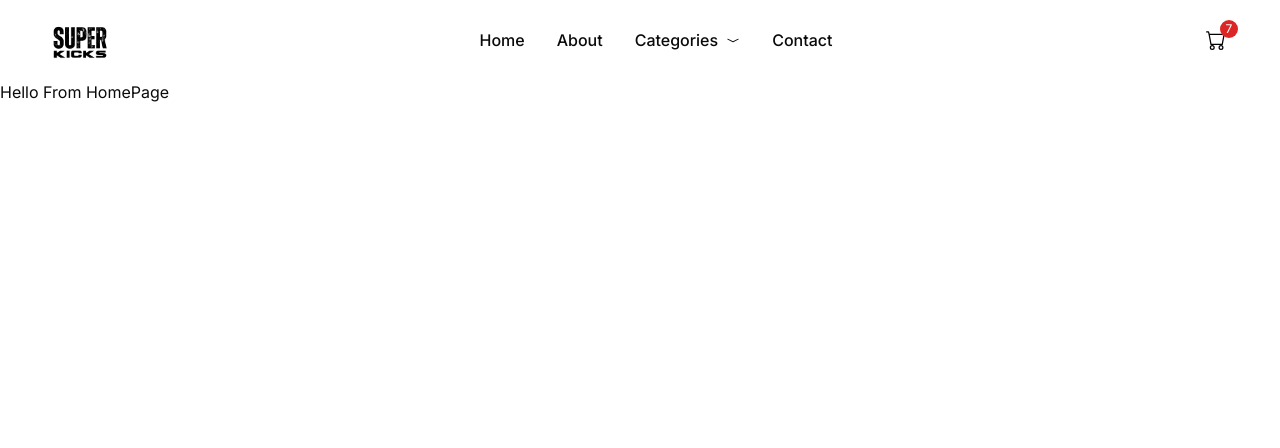
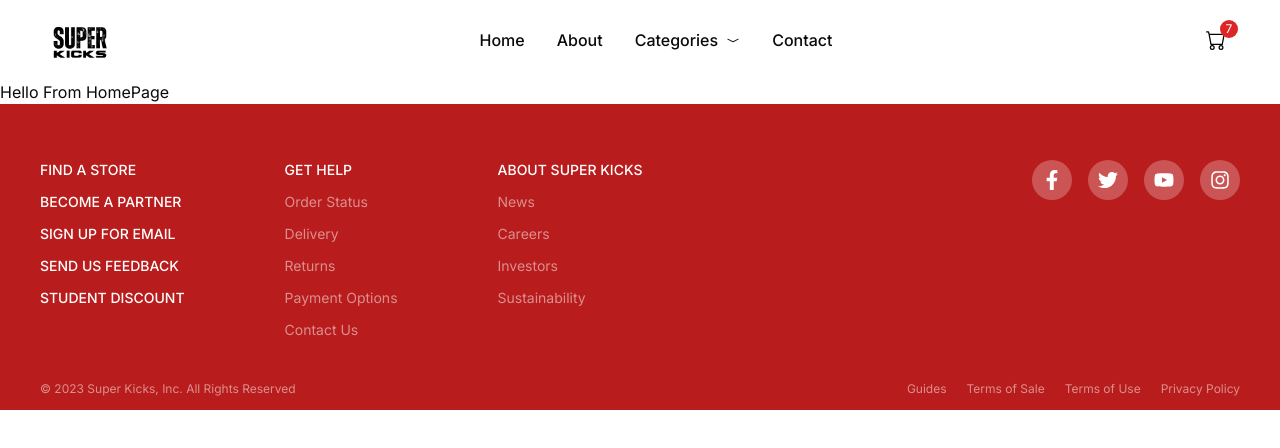
Before and after one commit to razakhan05/ecommerce-store, a Next.js app: page / in a window 1280 px wide. Shown: the top 448 px of the page. Built offline with nearby package versions, Linux system fonts and the light colour scheme.

Commit message:
Added Static Footer

```diff
--- a/app/layout.js
+++ b/app/layout.js
@@ -1,6 +1,7 @@
 import { Inter } from "next/font/google";
 import "./globals.css";
 import Navbar from "@/components/Navbar";
+import Footer from "@/components/Footer";
 
 const inter = Inter({ subsets: ["latin"] });
 
@@ -15,6 +16,7 @@
       <body className={inter.className}>
         <Navbar />
         {children}
+        <Footer />
       </body>
     </html>
   );
--- /dev/null
+++ b/components/Footer.jsx
@@ -0,0 +1,118 @@
+"use client";
+import Wrapper from "./Wrapper";
+import { FaFacebookF, FaTwitter, FaYoutube, FaInstagram } from "react-icons/fa";
+
+const Footer = () => {
+  // Component for individual menu items
+  const MenuItem = ({ title, items }) => (
+    <div className="flex flex-col gap-3">
+      {/* Title for the menu category */}
+      <div className="font-oswald font-medium uppercase text-sm">{title}</div>
+
+      {/* Displaying each item within the menu category */}
+      {items.map((item, index) => (
+        <div
+          key={index}
+          className="text-sm text-white/[0.5] hover:text-white cursor-pointer"
+        >
+          {item}
+        </div>
+      ))}
+    </div>
+  );
+
+  // Array containing social icons with their respective links
+  const renderSocialIcons = [
+    { icon: <FaFacebookF size={20} />, link: "https://facebook.com" },
+    { icon: <FaTwitter size={20} />, link: "https://twitter.com" },
+    { icon: <FaYoutube size={20} />, link: "https://youtube.com" },
+    { icon: <FaInstagram size={20} />, link: "https://instagram.com" },
+  ];
+
+  return (
+    <footer className="bg-red-700 text-white pt-14 pb-3">
+      {/* Wrapper for organizing footer content */}
+      <Wrapper className="flex justify-between flex-col md:flex-row gap-[50px] md:gap-0">
+        {/* Left Section of Footer */}
+        <div className="flex gap-[50px] md:gap-[75px] lg:gap-[100px] flex-col md:flex-row">
+          {/* Menu Items */}
+          <div className="flex flex-col gap-3 shrink-0">
+            {/* Displaying the main menu items */}
+            {[
+              "Find a store",
+              "Become a partner",
+              "Sign up for email",
+              "Send us feedback",
+              "Student discount",
+            ].map((item, index) => (
+              <div
+                key={index}
+                className="font-oswald font-medium uppercase text-sm cursor-pointer"
+              >
+                {item}
+              </div>
+            ))}
+          </div>
+
+          {/* Normal Menu Items */}
+          <div className="flex gap-[50px] md:gap-[75px] lg:gap-[100px] shrink-0">
+            {/* Rendering various categories within the footer */}
+            <MenuItem
+              title="Get Help"
+              items={[
+                "Order Status",
+                "Delivery",
+                "Returns",
+                "Payment Options",
+                "Contact Us",
+              ]}
+            />
+            <MenuItem
+              title="About Super Kicks"
+              items={["News", "Careers", "Investors", "Sustainability"]}
+            />
+          </div>
+        </div>
+
+        {/* Right Section of Footer */}
+        <div className="flex gap-4 justify-center md:justify-start">
+          {/* Rendering social icons with their respective links */}
+          {renderSocialIcons.map((social, index) => (
+            <div
+              key={index}
+              onClick={() => window.open(social.link, "_blank")}
+              className="w-10 h-10 rounded-full bg-white/[0.25] flex items-center justify-center hover:bg-white/[0.5] cursor-pointer"
+            >
+              {social.icon}
+            </div>
+          ))}
+        </div>
+      </Wrapper>
+
+      {/* Bottom section of the Footer */}
+      <Wrapper className="flex justify-between mt-10 flex-col md:flex-row gap-[10px] md:gap-0">
+        {/* Left part displaying copyright */}
+        <div className="text-[12px] text-white/[0.5] hover:text-white cursor-pointer text-center md:text-left">
+          © 2023 Super Kicks, Inc. All Rights Reserved
+        </div>
+
+        {/* Right part with additional links */}
+        <div className="flex gap-2 md:gap-5 text-center md:text-left flex-wrap justify-center">
+          {/* Rendering additional links */}
+          {["Guides", "Terms of Sale", "Terms of Use", "Privacy Policy"].map(
+            (item, index) => (
+              <div
+                key={index}
+                className="text-[12px] text-white/[0.5] hover:text-white cursor-pointer"
+              >
+                {item}
+              </div>
+            )
+          )}
+        </div>
+      </Wrapper>
+    </footer>
+  );
+};
+
+export default Footer;
--- a/components/Navbar.jsx
+++ b/components/Navbar.jsx
@@ -3,7 +3,7 @@
 import Link from "next/link";
 
 import Logo from "../public/super-kicks.png";
-import { useState } from "react";
+import { useEffect, useState } from "react";
 import Wrapper from "./Wrapper";
 import Menu from "./Menu";
 import CartIcon from "./CartIcon";
@@ -14,8 +14,30 @@
   const [show, setShow] = useState("translate-y-0");
   const [showCatMenu, setShowCatMenu] = useState(false);
   const [mobileMenu, setMobileMenu] = useState(true);
+  const [lastScrollY, setLastScrollY] = useState(0);
+  const [categories, setCategories] = useState(null);
 
   const cartItems = [1, 2, 4, 4, 5, 9, 0];
+
+  const controlNavbar = () => {
+    if (window.scrollY > 200) {
+      if (window.scrollY > lastScrollY && !mobileMenu) {
+        setShow("-translate-y-[80px]");
+      } else {
+        setShow("shadow-sm");
+      }
+    } else {
+      setShow("translate-y-0");
+    }
+    setLastScrollY(window.scrollY);
+  };
+
+  useEffect(() => {
+    window.addEventListener("scroll", controlNavbar);
+    return () => {
+      window.removeEventListener("scroll", controlNavbar);
+    };
+  }, [lastScrollY]);
 
   return (
     <header
```
